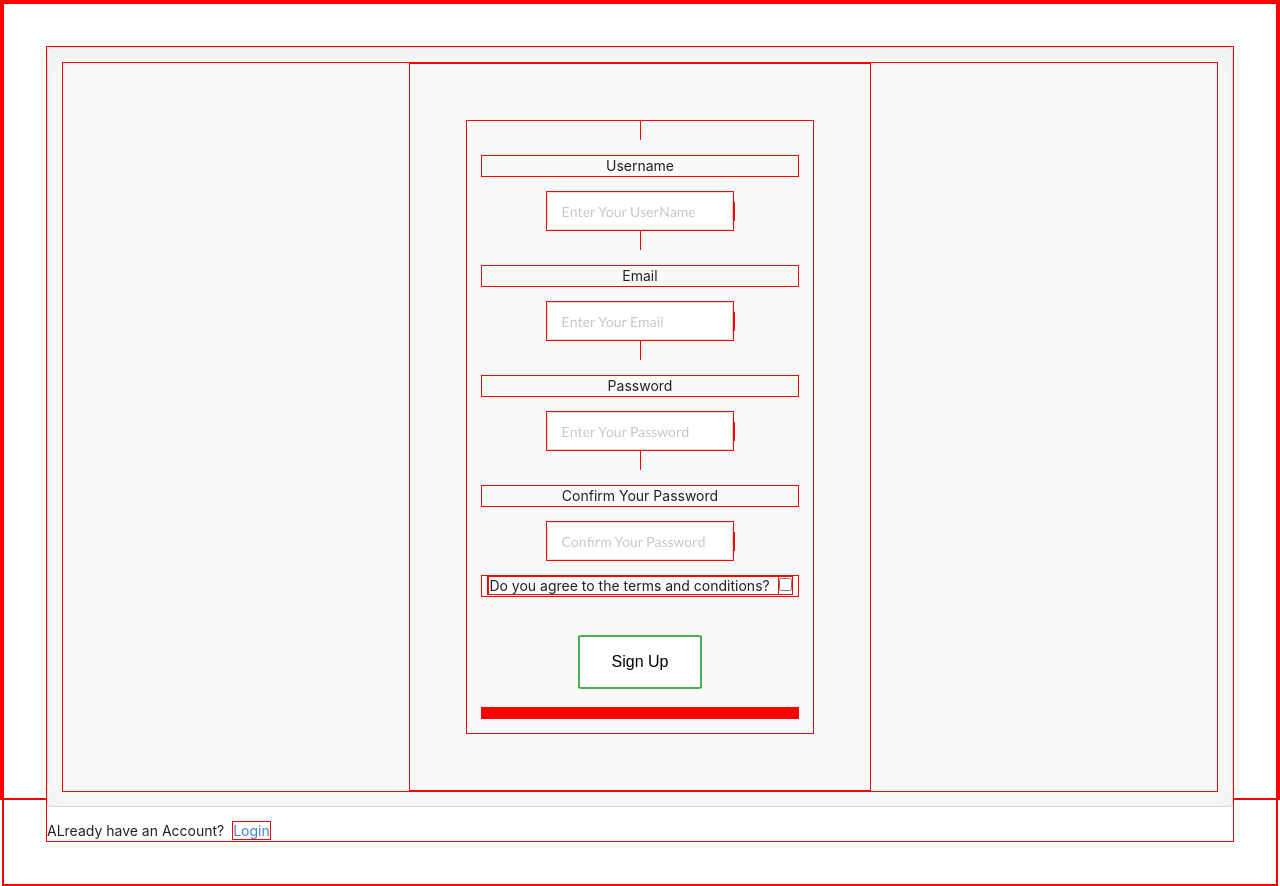
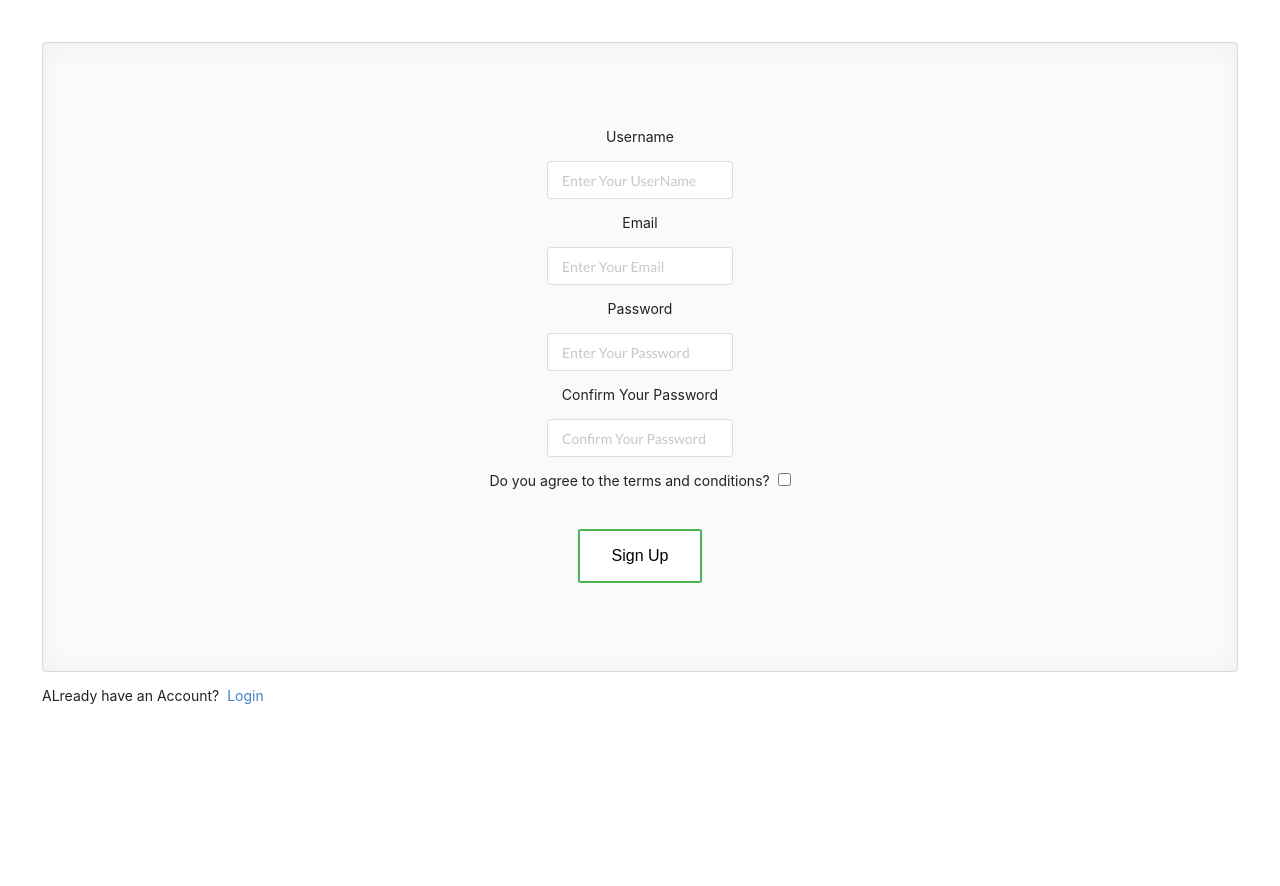
Before and after one commit to BW-Spotify-Song-Suggester-3/front-end, a React (Create React App) app in the folder spotify-song-suggester/: page /Register in a window 1280 px wide. After the commit the page ends 842 px from the top, so only its background shows below. Built offline with nearby package versions, Linux system fonts and the light colour scheme.

Commit message:
adding animations sami

```diff
--- a/spotify-song-suggester/package.json
+++ b/spotify-song-suggester/package.json
@@ -13,11 +13,12 @@
     "react-redux": "^7.2.1",
     "react-router-dom": "^5.2.0",
     "react-scripts": "3.4.1",
+    "react-spring": "^8.0.27",
     "redux": "^4.0.5",
     "redux-logger": "^3.0.6",
     "redux-thunk": "^2.3.0",
+    "semantic-ui-transition": "^2.3.1",
     "thunk": "0.0.1",
-    "semantic-ui-transition": "^2.3.1",
     "yup": "^0.29.2"
   },
   "scripts": {
--- a/spotify-song-suggester/src/App.css
+++ b/spotify-song-suggester/src/App.css
@@ -1,5 +1,5 @@
 * {
-  border: 1px solid red;
+  /* border: 1px solid red; */
 }
 
 .App {
--- a/spotify-song-suggester/src/components/LogIn.js
+++ b/spotify-song-suggester/src/components/LogIn.js
@@ -3,6 +3,7 @@ import { useHistory, Link } from "react-router-dom";
 import { connect } from "react-redux";
 import { logInAction } from "./Actions/spotifyActions";
 import axios from "axios";
+import { Spring } from 'react-spring/renderprops'
 
 const LogInUserNames = {
   name: "user",
@@ -67,6 +68,14 @@ function LogIn(props) {
   };
 
   return (
+    <Spring
+      from={{ opacity: 0, marginTop: -500 }}
+      to={{ opacity: 1, marginTop: 0 }}
+    >
+      {props => (
+        <div style={props}>
+
+
     <div className="margin">
     <div className="ui placeholder segment">
   <div className="ui two column very relaxed stackable grid">
@@ -137,6 +146,9 @@ function LogIn(props) {
   </div>
 </div>
 </div>
+</div>
+      )}
+      </Spring>
   );
 }
 
--- a/spotify-song-suggester/src/components/Register.js
+++ b/spotify-song-suggester/src/components/Register.js
@@ -1,5 +1,6 @@
-import React from "react";
-import { Link } from "react-router-dom";
+import React from "react"
+import { Link } from "react-router-dom"
+import { Spring } from 'react-spring/renderprops'
 
 export default function Register({
   values,
@@ -22,7 +23,15 @@ export default function Register({
   };
 
   return (
-    <div className="margin2">
+
+    <Spring
+     config={{mass:3, tension:300, friction:30}}
+      from={{ opacity: 0, marginRight: 2000}}
+      to={{ opacity: 1, marginRight: 0  }}
+    >
+      {props => (
+        <div style={props}>
+        <div className="margin2">
       <div className="ui placeholder segment bigBox">
         <div className="flexBox">
           <div className="formStyle">
@@ -125,5 +134,13 @@ export default function Register({
       ALready have an Account?&nbsp;&nbsp;
       <Link to="/">Login</Link>
     </div>
+
+        </div>
+
+      )}
+    </Spring>
+
+
+
   );
 }
```
Also changed, not shown: 1 other file (tests, documents, lock files or other folders).
